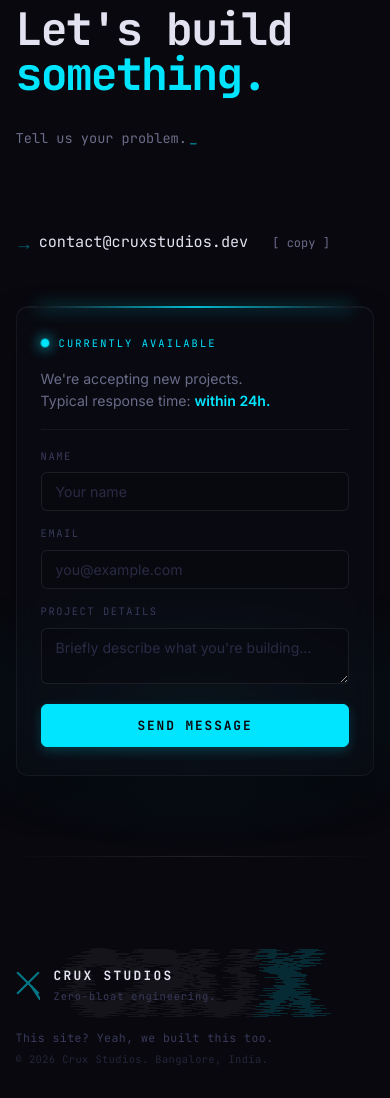
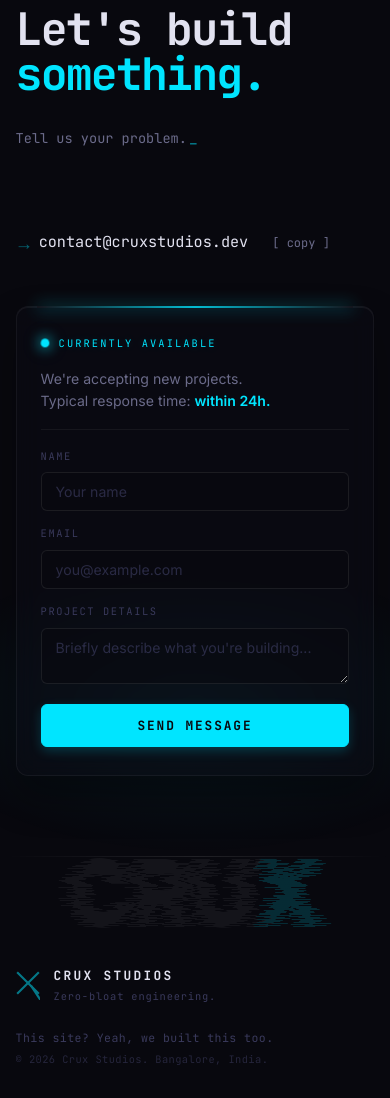
Before and after one commit to bugsNburgers/Crux, a Next.js app: page / in a window 390 px wide. Shown: the part 8769-9867 px from the top of the page. Built offline with nearby package versions, Linux system fonts and the light colour scheme.

Commit message:
kuch kiya bhai

```diff
--- a/styles/globals.css
+++ b/styles/globals.css
@@ -198,6 +198,6 @@
 @media (max-width: 768px) {
   .bottom-bg-text {
     font-size: clamp(5rem, 24vw, 12rem);
-    bottom: 20px;
+    bottom: 110px;
   }
 }
```
